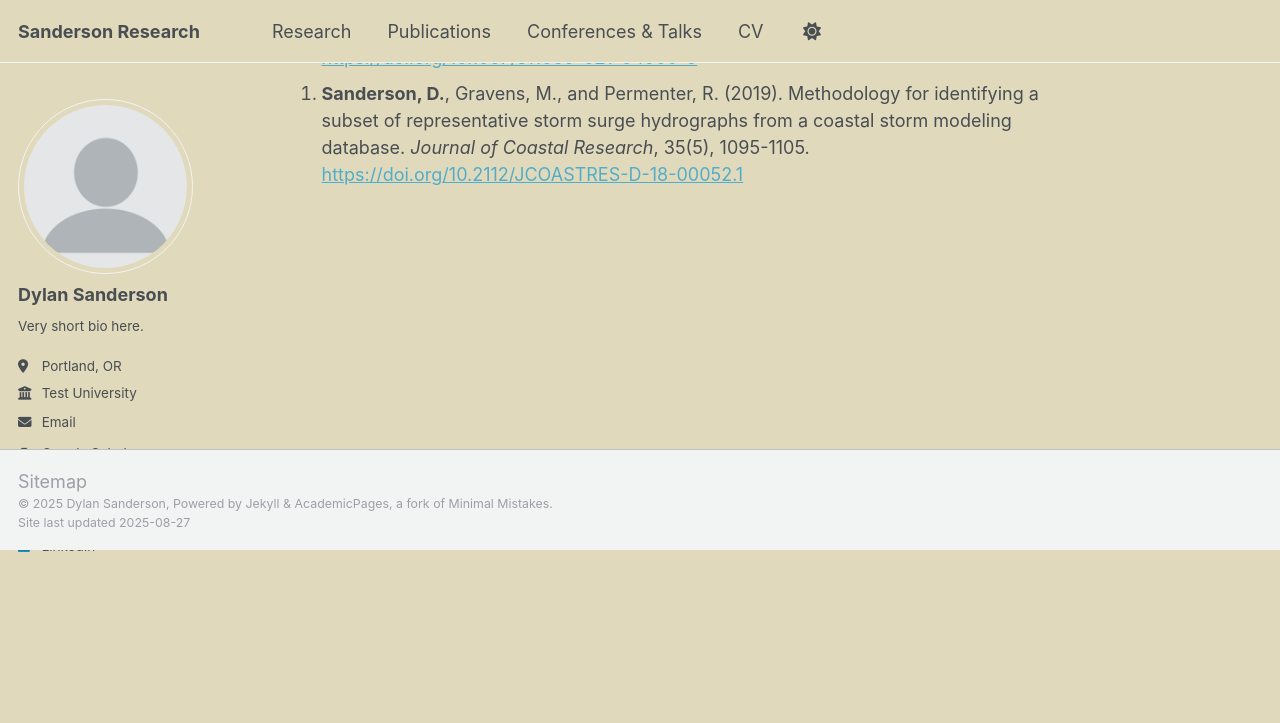
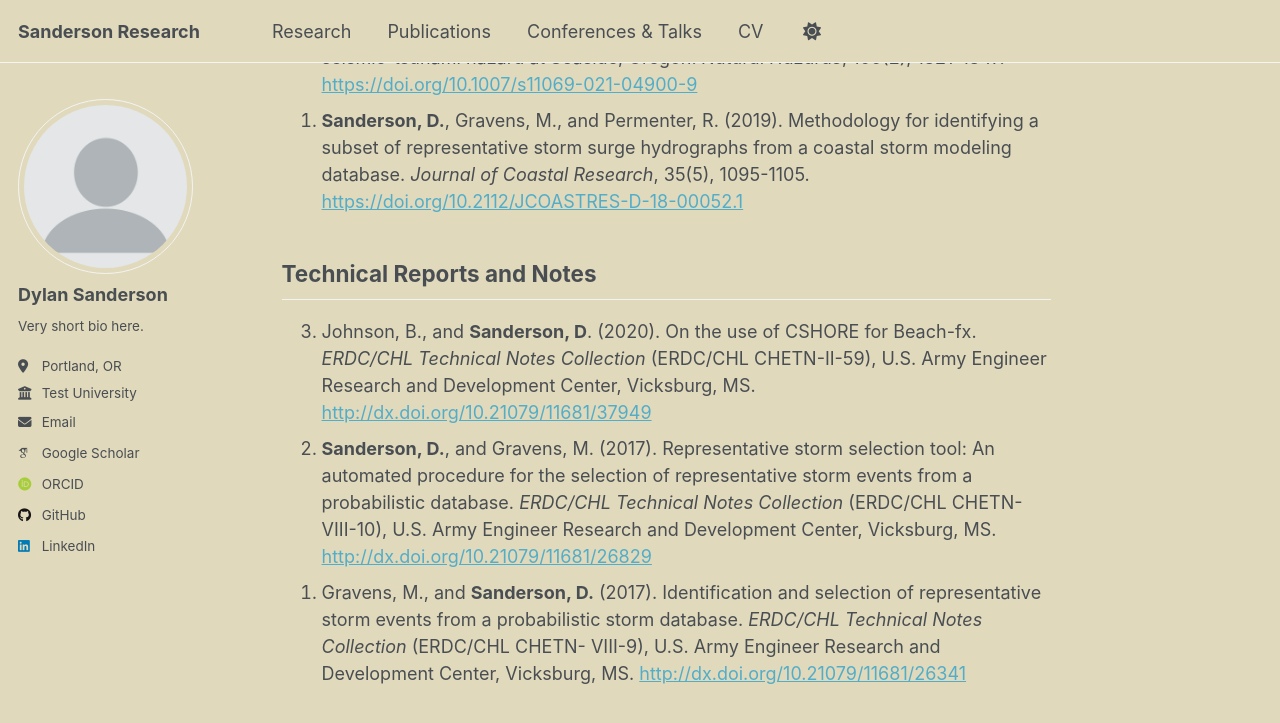
Before and after one commit to 22dylan/22dylan.github.io, a Jekyll site: the page built from _pages/publications.md, in a window 1280 px wide and 900 px high, scrolled down 1396 px. Shown: the top 723 px of the window. Built offline with Jekyll 4.4.1, drawn with Linux system fonts in a browser that asks for light colours; some web fonts are replaced; a script that is not in the unit is left out; before the commit the page ends 1947 px from its top, so only the background shows below that; some of the changed text lies outside the part shown.

Commit message:
Update publications.md

```diff
--- a/_pages/publications.md
+++ b/_pages/publications.md
@@ -4,10 +4,11 @@ sitemap: true
 permalink: /publications/
 ---
 
+A list of my publications is below. This is also available in my CV.
 
-Peer Review
+Peer Reviewed Papers
 ---
-0. **Sanderson, D.**, McAllister, T., and Helgeson, J. (2025). Simulating Future Household Adaptation to Sea Level Rise using Agent-Based Modeling and Reinforcement Learning. *International Journal of Disaster Risk Reduction*. [https://doi.org/10.1016/j.ijdrr.2025.105742](https://doi.org/10.1016/j.ijdrr.2025.105742).
+0. **Sanderson, D.**, McAllister, T., and Helgeson, J. (2025). Simulating Future Household Adaptation to Sea Level Rise using Agent-Based Modeling and Reinforcement Learning. *International Journal of Disaster Risk Reduction*, 128. [https://doi.org/10.1016/j.ijdrr.2025.105742](https://doi.org/10.1016/j.ijdrr.2025.105742).
 0. **Sanderson, D.**, and McAllister, T. (2025). Quantifying future local impacts of sea-level rise on buildings and infrastructure. *International Journal of Disaster Risk Reduction*, 127. [https://doi.org/10.1016/j.ijdrr.2025.105649](https://doi.org/10.1016/j.ijdrr.2025.105649)
 0. Meselhe, A., Cox, D., **Sanderson, D.**, and Tilt, J. (2025). Human-centered connectivity and transportation network recovery following a Cascadia Subduction Zone Earthquake and Tsunami. *Sustainable and Resilient Infrastructure*, 1-23. [https://doi.org/10.1080/23789689.2025.2525697](https://doi.org/10.1080/23789689.2025.2525697)
 0. Sen Gupta, H., Adluri, T., **Sanderson, D.**, Gonzalez, A., Nicholson, C., and Cox, D. (2024). Multi-objective optimization of mitigation strategies for buildings subject to multiple hazards. *International Journal of Disaster Risk Reduction*, 100. [https://doi.org/10.1016/j.ijdrr.2023.104125](https://doi.org/10.1016/j.ijdrr.2023.104125)
@@ -20,3 +21,11 @@ Peer Review
 0. **Sanderson, D.**, Kameshwar, S., Rosenheim, N., and Cox, D. (2021). Deaggregation of multi-hazard damages, losses, risks, and connectivity: An application to the joint seismic-tsunami hazard at Seaside, Oregon. *Natural Hazards*, 109(2), 1821-1847. [https://doi.org/10.1007/s11069-021-04900-9](https://doi.org/10.1007/s11069-021-04900-9)
 0. **Sanderson, D.**, Gravens, M., and Permenter, R. (2019). Methodology for identifying a subset of representative storm surge hydrographs from a coastal storm modeling database. *Journal of Coastal Research*, 35(5), 1095-1105. [https://doi.org/10.2112/JCOASTRES-D-18-00052.1](https://doi.org/10.2112/JCOASTRES-D-18-00052.1)
 {: reversed="reversed"}
+
+Technical Reports and Notes
+---
+
+0. Johnson, B., and **Sanderson, D**. (2020). On the use of CSHORE for Beach-fx. *ERDC/CHL Technical Notes Collection* (ERDC/CHL CHETN-II-59), U.S. Army Engineer Research and Development Center, Vicksburg, MS. [http://dx.doi.org/10.21079/11681/37949](http://dx.doi.org/10.21079/11681/37949)
+0. **Sanderson, D.**, and Gravens, M. (2017). Representative storm selection tool: An automated procedure for the selection of representative storm events from a probabilistic database. *ERDC/CHL Technical Notes Collection* (ERDC/CHL CHETN-VIII-10), U.S. Army Engineer Research and Development Center, Vicksburg, MS. [http://dx.doi.org/10.21079/11681/26829](http://dx.doi.org/10.21079/11681/26829)
+0. Gravens, M., and **Sanderson, D.** (2017). Identification and selection of representative storm events from a probabilistic storm database. *ERDC/CHL Technical Notes Collection* (ERDC/CHL CHETN- VIII-9), U.S. Army Engineer Research and Development Center, Vicksburg, MS. [http://dx.doi.org/10.21079/11681/26341](http://dx.doi.org/10.21079/11681/26341)
+{: reversed="reversed"}
```
